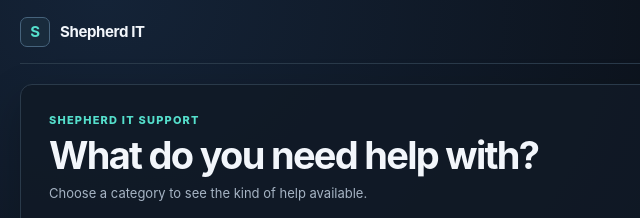
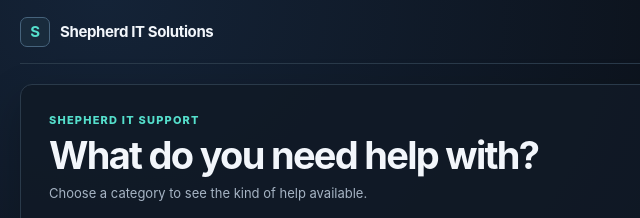
Before and after one commit to theshepherd1990/shepherdit-business-card, a website: page public/index.html in a window 1280 px wide. Shown: the top 218 px of the page, 0-640 px from the left. Drawn offline with Linux system fonts and the light colour scheme.

Commit message:
Update header brand name

```diff
--- a/public/index.html
+++ b/public/index.html
@@ -151,9 +151,9 @@
     <a class="skip-link" href="#main">Skip to content</a>
     <div class="shell">
       <header class="site-header">
-        <a class="brand" href="#main" aria-label="Shepherd IT home">
+        <a class="brand" href="#main" aria-label="Shepherd IT Solutions home">
           <span class="brand-mark" aria-hidden="true">S</span>
-          <span>Shepherd IT</span>
+          <span>Shepherd IT Solutions</span>
         </a>
         <span class="site-location">Henderson · Las Vegas Valley</span>
       </header>
```
